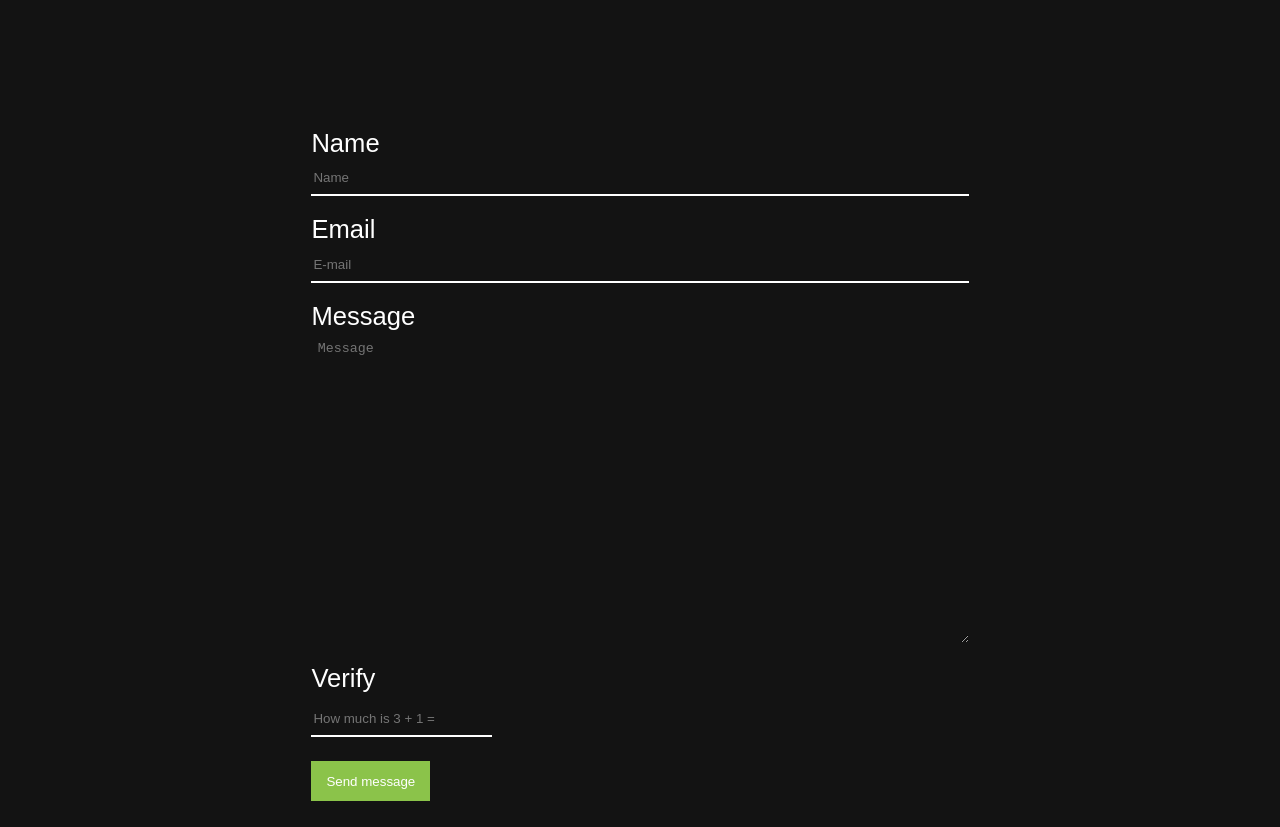
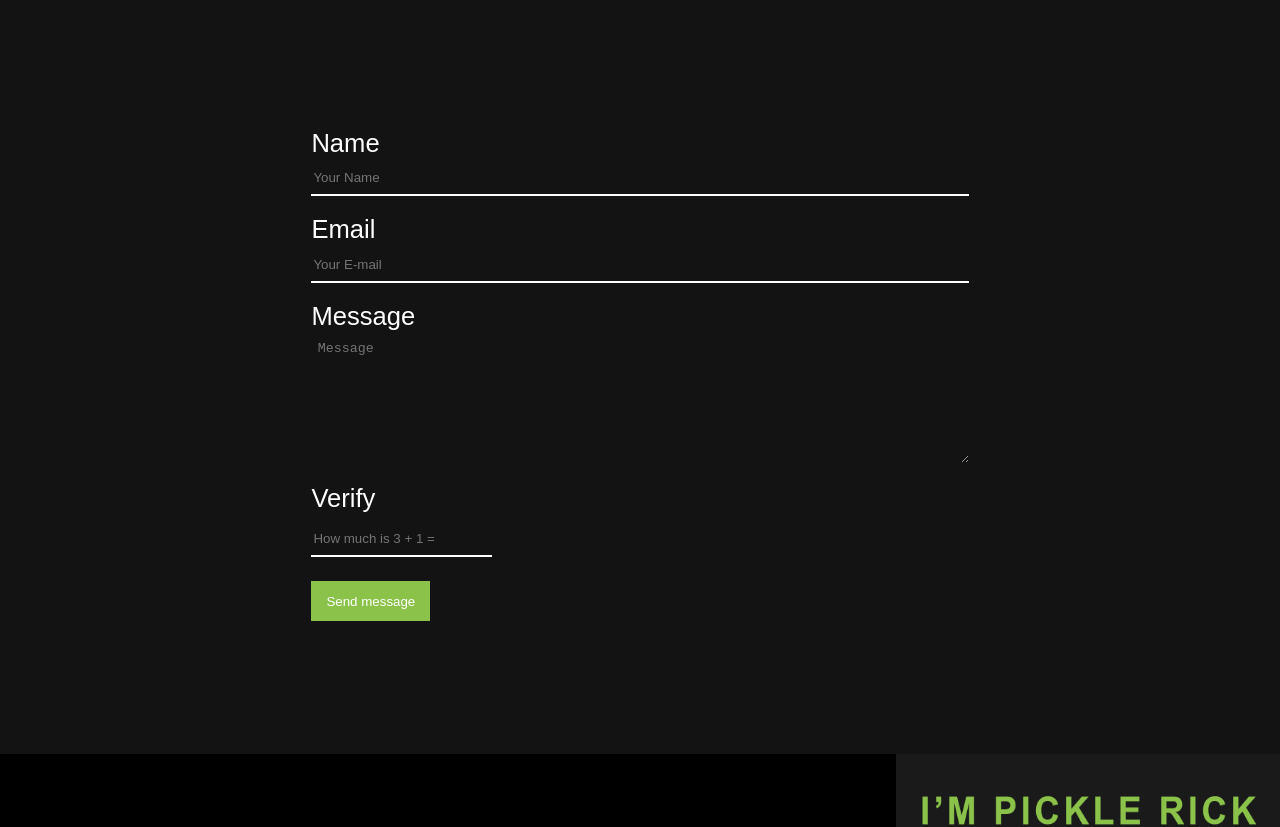
Before and after one commit to Zeus540/Portfolio-V2, a React (Create React App) app: page / in a window 1280 px wide. Shown: the part 6140-6967 px from the top of the page. Built offline with nearby package versions, Linux system fonts and the light colour scheme.

Commit message:
updated contact form style

```diff
--- a/src/components/contact.jsx
+++ b/src/components/contact.jsx
@@ -145,20 +145,20 @@ class Contact extends Component {
                   <Fragment data-aos='fade-down'>
             <div id="message" class="c-message"></div>
             </Fragment>
-                <Form method="post" action="./contact.php" name="contactform" id="contactform" class="form c-form" data-aos='slide-right'>
+            <Form method="post" action="./contact.php" name="contactform" id="contactform" class="form c-form">
 
             <Field>
                           <Label htmlFor="name">Name</Label>
 
-						<Input name="name" type="text" id="name" placeholder="Name" />
+              <Input name="name" type="text" id="name" placeholder="Your Name" />
                           &nbsp;
                           <Label htmlFor="email">Email</Label>
 
-						<Input name="email" type="text" id="email" placeholder="E-mail" />
+              <Input name="email" type="text" id="email" placeholder="Your E-mail" />
                           &nbsp;
                           <Label htmlFor="comments">Message</Label>
                           &nbsp;
-						<Textarea name="comments" id="comments" placeholder="Message" rows="20" cols="50" ></Textarea>
+              <Textarea name="comments" id="comments" placeholder="Message" rows="8" cols="50" ></Textarea>
 
                           <Label htmlFor="verify">Verify</Label>
 
```
Lines whose indentation alone changed are shown as unchanged.
